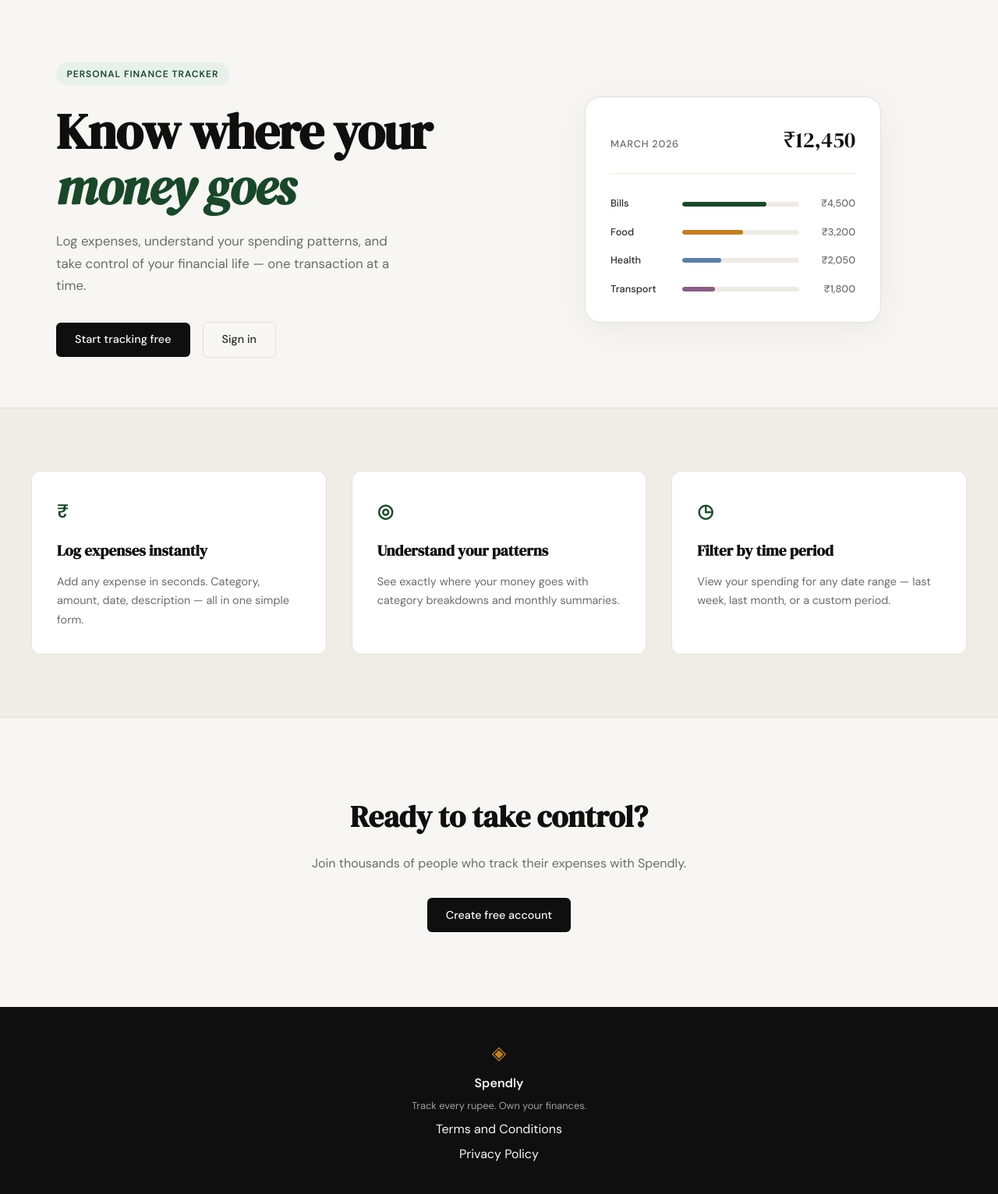
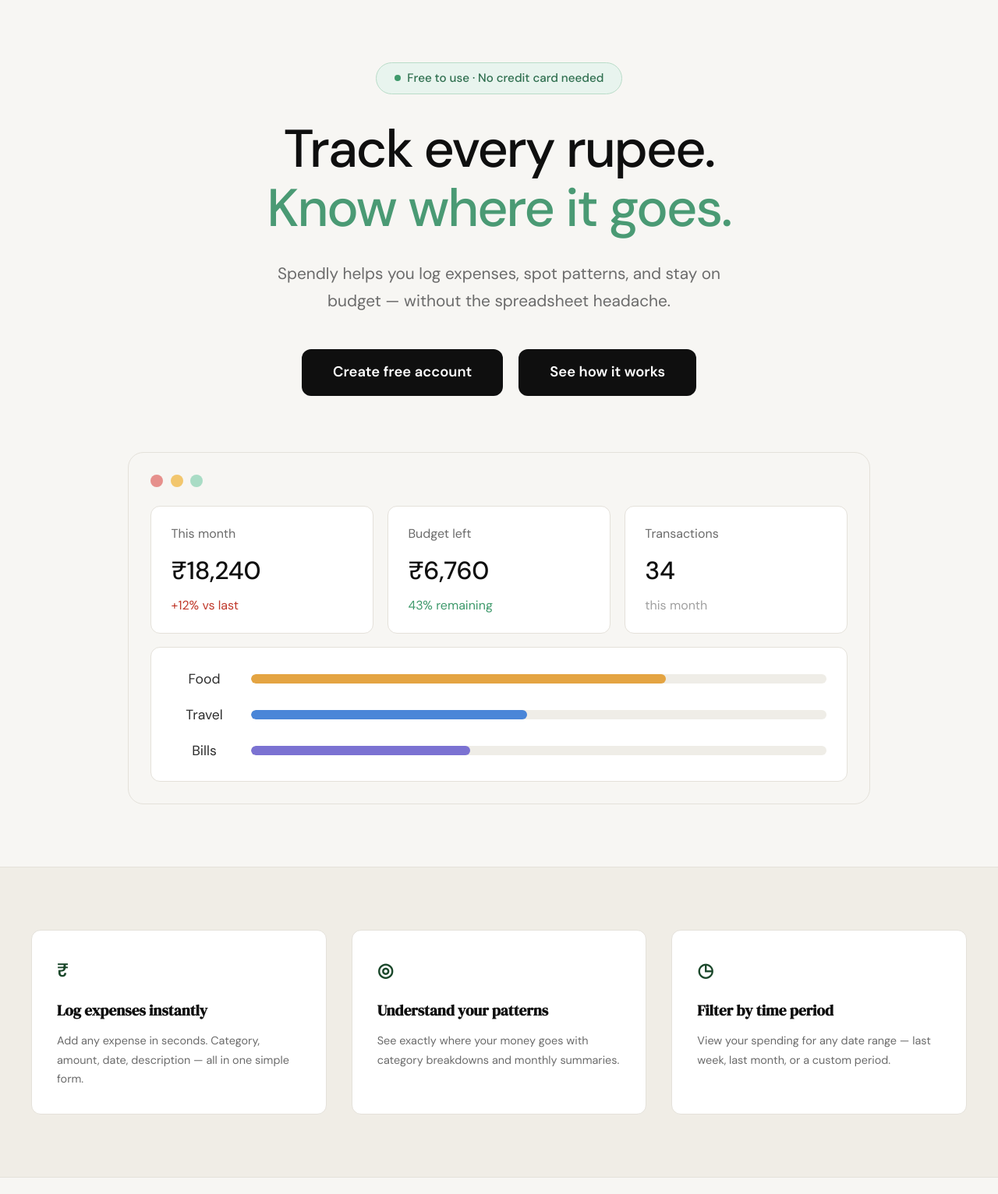
Before and after one commit to VidyarnabBagchi/Agentic-Spendly, a Flask app: page / in a window 1280 px wide. Shown: the part 61-1593 px from the top of the page at 78% size. Run offline with Flask 3, Linux system fonts and the light colour scheme.

Commit message:
landing: redesign hero section to match mockup

```diff
--- /dev/null
+++ b/static/css/landing.css
@@ -0,0 +1,204 @@
+/* ------------------------------------------------------------------ */
+/* Landing — Hero (centered layout)                                    */
+/* Loaded after style.css; overrides the old two-column hero.          */
+/* ------------------------------------------------------------------ */
+
+.hero {
+    display: block;
+    max-width: 1000px;
+    margin: 0 auto;
+    padding: 5rem 1.5rem 5rem;
+    text-align: center;
+}
+
+.hero-inner {
+    max-width: 720px;
+    margin: 0 auto;
+}
+
+/* Pill badge */
+.hero-pill {
+    display: inline-flex;
+    align-items: center;
+    gap: 0.55rem;
+    background: #e8f4ee;
+    color: #2f6f4f;
+    border: 1px solid #b9dcc8;
+    font-size: 0.95rem;
+    font-weight: 500;
+    padding: 0.45rem 1.4rem;
+    border-radius: 999px;
+    margin-bottom: 2rem;
+}
+
+.hero-pill-dot {
+    width: 8px;
+    height: 8px;
+    border-radius: 50%;
+    background: #3f9a6c;
+}
+
+/* Heading */
+.hero-heading {
+    font-family: var(--font-body);
+    font-weight: 500;
+    font-size: clamp(2.5rem, 6.5vw, 4.25rem);
+    line-height: 1.12;
+    letter-spacing: -0.03em;
+    color: var(--ink);
+    margin-bottom: 1.75rem;
+}
+
+.hero-heading-accent { color: #4a9a74; }
+
+/* Subtitle */
+.hero-lede {
+    font-size: 1.3rem;
+    line-height: 1.7;
+    color: var(--ink-muted);
+    max-width: 640px;
+    margin: 0 auto 2.75rem;
+}
+
+/* Buttons */
+.hero-buttons {
+    display: flex;
+    justify-content: center;
+    flex-wrap: wrap;
+    gap: 1.25rem;
+}
+
+.hero-btn {
+    display: inline-block;
+    background: var(--ink);
+    color: #fff;
+    font-family: var(--font-body);
+    font-size: 1.15rem;
+    font-weight: 600;
+    padding: 0.95rem 2.5rem;
+    border-radius: var(--radius-md);
+    text-decoration: none;
+    transition: background 0.2s;
+}
+
+.hero-btn:hover { background: var(--accent); }
+
+/* ------------------------------------------------------------------ */
+/* Dashboard preview                                                   */
+/* ------------------------------------------------------------------ */
+
+.hero-dash {
+    margin-top: 4.5rem;
+    background: var(--paper);
+    border: 1px solid var(--border);
+    border-radius: var(--radius-lg);
+    padding: 1.75rem;
+    text-align: left;
+}
+
+.hero-dash-dots {
+    display: flex;
+    gap: 0.6rem;
+    margin-bottom: 1.5rem;
+}
+
+.dot {
+    width: 16px;
+    height: 16px;
+    border-radius: 50%;
+}
+
+.dot-red    { background: #e6908c; }
+.dot-yellow { background: #f2c66d; }
+.dot-green  { background: #a9dcc5; }
+
+/* Stat cards */
+.hero-stats {
+    display: grid;
+    grid-template-columns: repeat(3, 1fr);
+    gap: 1.1rem;
+    margin-bottom: 1.1rem;
+}
+
+.hero-stat {
+    display: flex;
+    flex-direction: column;
+    background: var(--paper-card);
+    border: 1px solid var(--border);
+    border-radius: var(--radius-md);
+    padding: 1.4rem 1.6rem;
+}
+
+.hero-stat-label {
+    font-size: 1rem;
+    color: var(--ink-muted);
+    margin-bottom: 0.6rem;
+}
+
+.hero-stat-value {
+    font-size: 2rem;
+    font-weight: 500;
+    color: var(--ink);
+    letter-spacing: -0.01em;
+    margin-bottom: 0.35rem;
+}
+
+.hero-stat-note {
+    font-size: 1rem;
+    color: var(--ink-faint);
+}
+
+.note-up   { color: var(--danger); }
+.note-good { color: #3f9a6c; }
+
+/* Category bars */
+.hero-cats {
+    display: flex;
+    flex-direction: column;
+    gap: 1.1rem;
+    background: var(--paper-card);
+    border: 1px solid var(--border);
+    border-radius: var(--radius-md);
+    padding: 1.6rem 1.6rem 1.6rem 1.75rem;
+}
+
+.hero-cat-row {
+    display: grid;
+    grid-template-columns: 80px 1fr;
+    align-items: center;
+    gap: 1.25rem;
+}
+
+.hero-cat-name {
+    font-size: 1.1rem;
+    color: var(--ink-soft);
+    text-align: center;
+}
+
+.hero-cat-track {
+    height: 12px;
+    background: #efede7;
+    border-radius: 999px;
+    overflow: hidden;
+}
+
+.hero-cat-bar {
+    height: 100%;
+    border-radius: 999px;
+}
+
+.bar-food   { background: #e4a442; }
+.bar-travel { background: #4a86d8; }
+.bar-bills  { background: #7b72d2; }
+
+/* ------------------------------------------------------------------ */
+/* Responsive                                                          */
+/* ------------------------------------------------------------------ */
+
+@media (max-width: 700px) {
+    .hero { padding: 3rem 1rem 3rem; }
+    .hero-lede { font-size: 1.1rem; }
+    .hero-dash { margin-top: 3rem; padding: 1.25rem; }
+    .hero-stats { grid-template-columns: 1fr; }
+    .hero-cat-row { grid-template-columns: 60px 1fr; gap: 0.75rem; }
+}
--- a/templates/landing.html
+++ b/templates/landing.html
@@ -1,61 +1,70 @@
 {% extends "base.html" %}
 
 {% block title %}Spendly — Track Every Rupee{% endblock %}
+
+{% block head %}
+<link rel="stylesheet" href="{{ url_for('static', filename='css/landing.css') }}">
+{% endblock %}
 
 {% block content %}
 
 <section class="hero">
     <div class="hero-inner">
-        <div class="hero-badge">Personal Finance Tracker</div>
-        <h1 class="hero-title">
-            Know where your<br>
-            <em>money goes</em>
+        <div class="hero-pill">
+            <span class="hero-pill-dot"></span>
+            Free to use · No credit card needed
+        </div>
+        <h1 class="hero-heading">
+            Track every rupee.<br>
+            <span class="hero-heading-accent">Know where it goes.</span>
         </h1>
-        <p class="hero-subtitle">
-            Log expenses, understand your spending patterns,
-            and take control of your financial life —
-            one transaction at a time.
+        <p class="hero-lede">
+            Spendly helps you log expenses, spot patterns, and stay
+            on budget — without the spreadsheet headache.
         </p>
-        <div class="hero-actions">
-            <a href="{{ url_for('register') }}" class="btn-primary">Start tracking free</a>
-            <a href="{{ url_for('login') }}" class="btn-ghost">Sign in</a>
+        <div class="hero-buttons">
+            <a href="{{ url_for('register') }}" class="hero-btn">Create free account</a>
+            <a href="#" class="hero-btn">See how it works</a>
         </div>
     </div>
-    <div class="hero-visual">
-        <div class="mock-card">
-            <div class="mock-card-header">
-                <span class="mock-label">March 2026</span>
-                <span class="mock-total">₹12,450</span>
+
+    <div class="hero-dash">
+        <div class="hero-dash-dots">
+            <span class="dot dot-red"></span>
+            <span class="dot dot-yellow"></span>
+            <span class="dot dot-green"></span>
         </div>
-            <div class="mock-bars">
-                <div class="mock-bar-row">
-                    <span class="mock-cat">Bills</span>
-                    <div class="mock-bar-track">
-                        <div class="mock-bar" style="width: 72%"></div>
+
+        <div class="hero-stats">
+            <div class="hero-stat">
+                <span class="hero-stat-label">This month</span>
+                <span class="hero-stat-value">₹18,240</span>
+                <span class="hero-stat-note note-up">+12% vs last</span>
             </div>
-                    <span class="mock-amt">₹4,500</span>
+            <div class="hero-stat">
+                <span class="hero-stat-label">Budget left</span>
+                <span class="hero-stat-value">₹6,760</span>
+                <span class="hero-stat-note note-good">43% remaining</span>
             </div>
-                <div class="mock-bar-row">
-                    <span class="mock-cat">Food</span>
-                    <div class="mock-bar-track">
-                        <div class="mock-bar mock-bar-2" style="width: 52%"></div>
+            <div class="hero-stat">
+                <span class="hero-stat-label">Transactions</span>
+                <span class="hero-stat-value">34</span>
+                <span class="hero-stat-note">this month</span>
             </div>
-                    <span class="mock-amt">₹3,200</span>
         </div>
-                <div class="mock-bar-row">
-                    <span class="mock-cat">Health</span>
-                    <div class="mock-bar-track">
-                        <div class="mock-bar mock-bar-3" style="width: 33%"></div>
+
+        <div class="hero-cats">
+            <div class="hero-cat-row">
+                <span class="hero-cat-name">Food</span>
+                <div class="hero-cat-track"><div class="hero-cat-bar bar-food" style="width: 72%"></div></div>
             </div>
-                    <span class="mock-amt">₹2,050</span>
+            <div class="hero-cat-row">
+                <span class="hero-cat-name">Travel</span>
+                <div class="hero-cat-track"><div class="hero-cat-bar bar-travel" style="width: 48%"></div></div>
             </div>
-                <div class="mock-bar-row">
-                    <span class="mock-cat">Transport</span>
-                    <div class="mock-bar-track">
-                        <div class="mock-bar mock-bar-4" style="width: 28%"></div>
-                    </div>
-                    <span class="mock-amt">₹1,800</span>
-                </div>
+            <div class="hero-cat-row">
+                <span class="hero-cat-name">Bills</span>
+                <div class="hero-cat-track"><div class="hero-cat-bar bar-bills" style="width: 38%"></div></div>
             </div>
         </div>
     </div>
```
Lines whose indentation alone changed are shown as unchanged.
